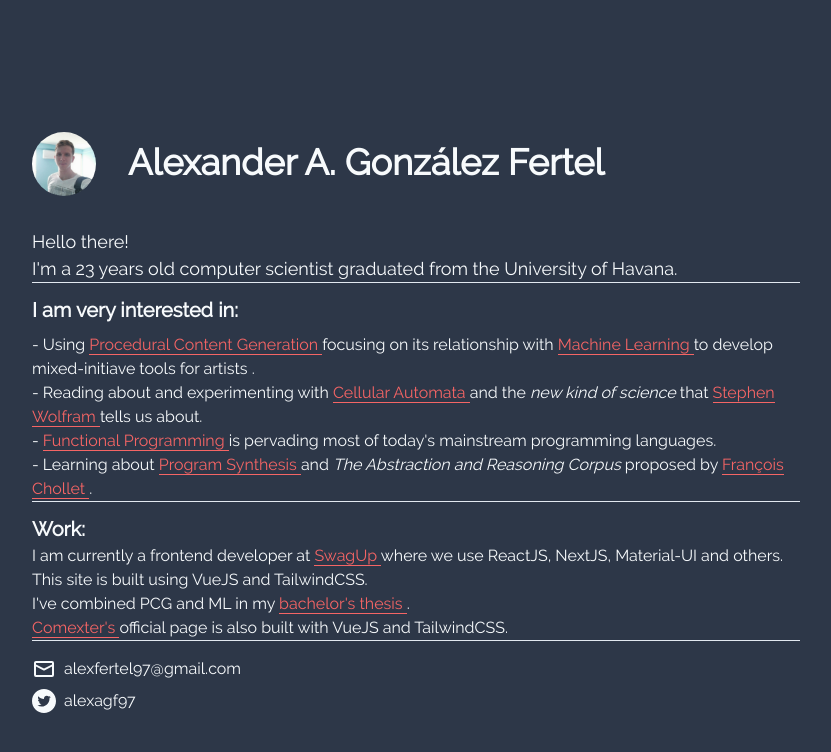
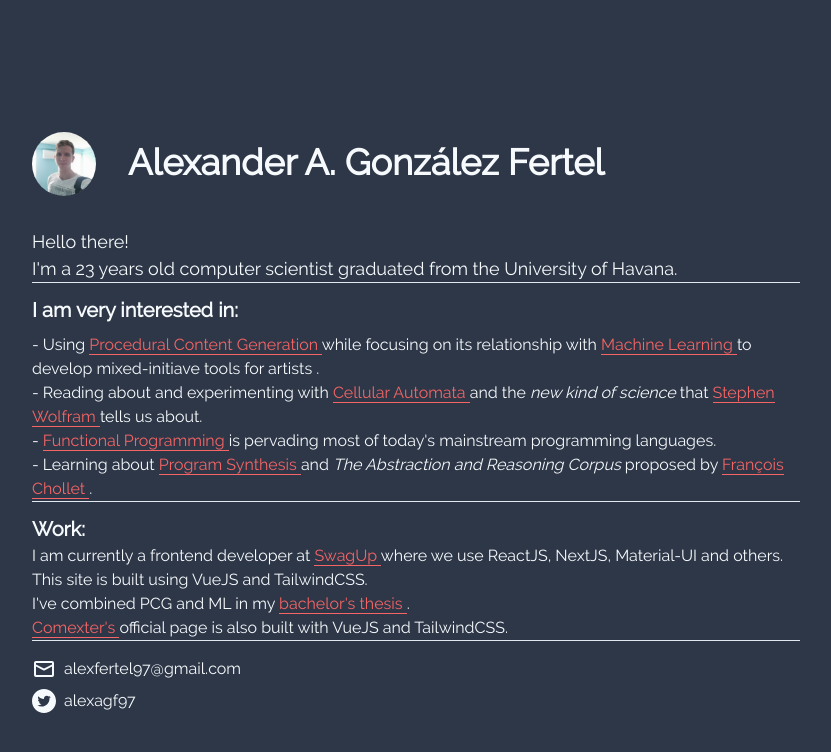
Before and after one commit to alexfertel/cv, a Vue app: page / in a window 1280 px wide. Shown: the top 752 px of the page, without its empty margins (224-1055 px from the left). Built offline with nearby package versions, Linux system fonts and the light colour scheme.

Commit message:
Fix typo

```diff
--- a/src/App.vue
+++ b/src/App.vue
@@ -44,7 +44,7 @@
                 >
                   Procedural Content Generation
                 </a>
-                focusing on its relationship with
+                while focusing on its relationship with
                 <a
                   class="red-link"
                   target="_blank"
```
